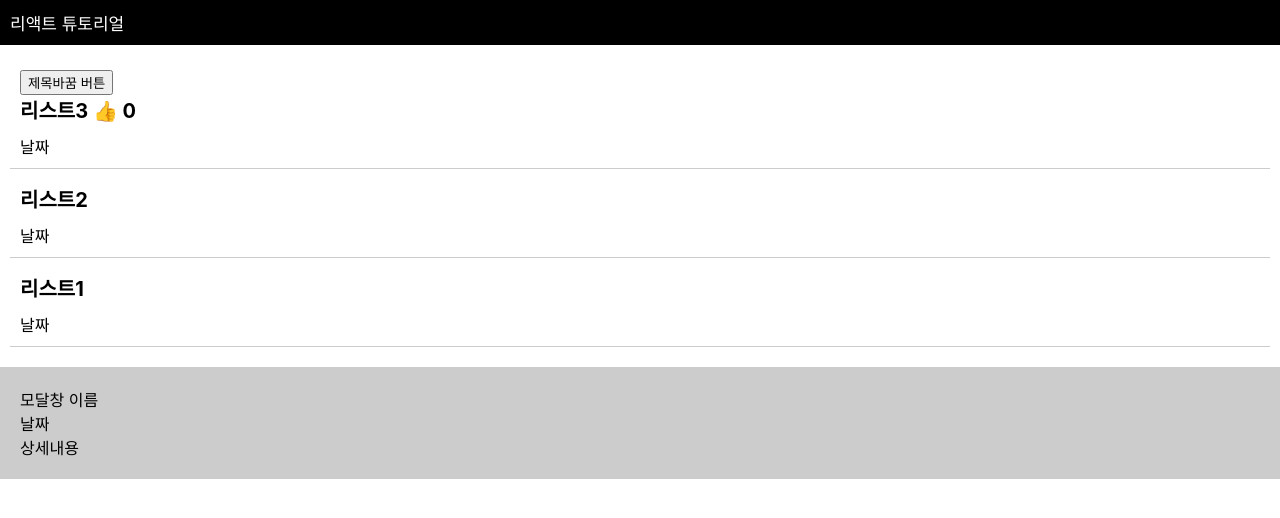
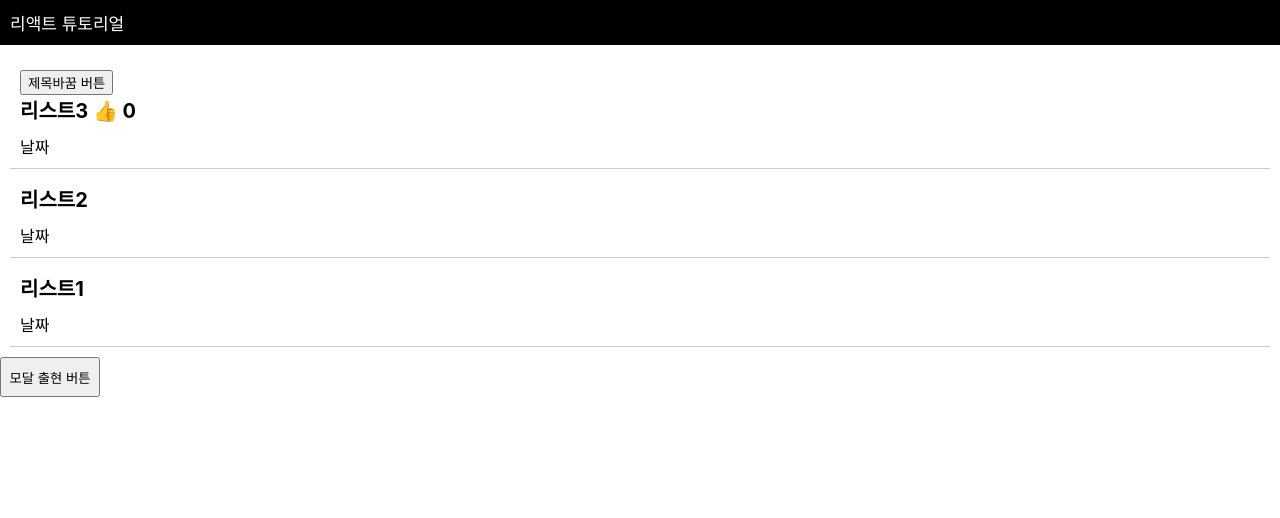
Before and after one commit to VictoryJu/React, a React (Create React App) app: page / in a window 1280 px wide. Shown: the top 518 px of the page. Built offline with nearby package versions, Linux system fonts and the light colour scheme.

Commit message:
React JSX에서 자바스크립트 사용방법

```diff
--- a/src/App.css
+++ b/src/App.css
@@ -13,7 +13,15 @@
   padding:10px;
 }
 
+.modal-btn{
+  width: 100px;
+  height: 40px;
+  text-align: center;
+}
+
 .modal{
+  transition: all 0.3s;
+  opacity: 1;
   margin-top:10px;
   padding:20px;
   background-color: #ccc;
--- a/src/App.tsx
+++ b/src/App.tsx
@@ -13,6 +13,8 @@ function App() {
     newArray.sort();
     setTitle(newArray);
   }
+
+  let [isShow,setIsShow] = useState(false);
 
 
   return (
@@ -34,7 +36,11 @@ function App() {
         </div>
       </div>
 
-      <Modal></Modal>
+      <button className='modal-btn' onClick={()=>setIsShow(isShow?false:true)}>모달 출현 버튼</button>
+
+      {
+        isShow ? <Modal></Modal> : null
+      }
 
     </div>
   );
```
